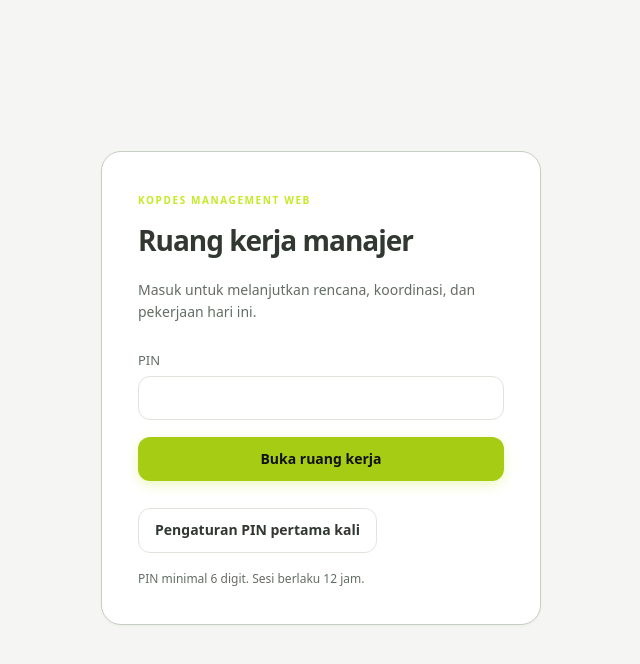
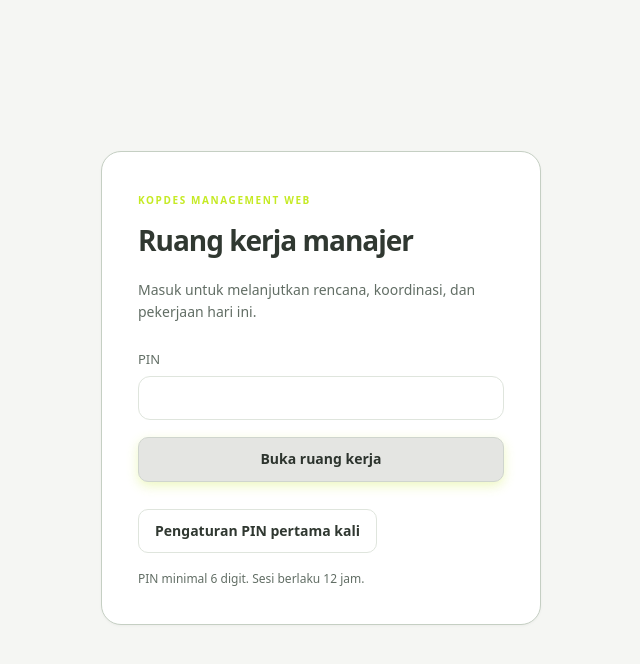
Before and after one commit to farhawd3/kopdes-management-web, a Next.js app: page /pin in a window 1280 px wide. In both pictures the pointer is over the button "Buka ruang kerja". Shown: the top 664 px of the page, without its empty margins (319-959 px from the left). Built offline with nearby package versions, Linux system fonts and the light colour scheme.

Commit message:
fix(css): kecualikan tombol subtugas dan kontrol ikon dari styling button global
Cegah checkbox subtugas mewarisi padding 10px 16px, min-height 44px, dan border-radius 10px dari button global yang menyebabkan distorsi tombol balok putih.

```diff
--- a/src/app/globals.css
+++ b/src/app/globals.css
@@ -154,7 +154,7 @@
   color: inherit;
   text-decoration: none;
 }
-button,
+button:not(.subtask-round-check):not(.subtask-toggle):not(.custom-select-option):not(.btn-icon):not(.close-drawer-btn),
 .button,
 .primary {
   display: inline-flex;
@@ -171,7 +171,7 @@
   cursor: pointer;
   gap: 8px;
 }
-button:hover,
+button:not(.subtask-round-check):not(.subtask-toggle):not(.custom-select-option):not(.btn-icon):not(.close-drawer-btn):hover,
 .button:hover {
   background: var(--canvas);
 }
```
